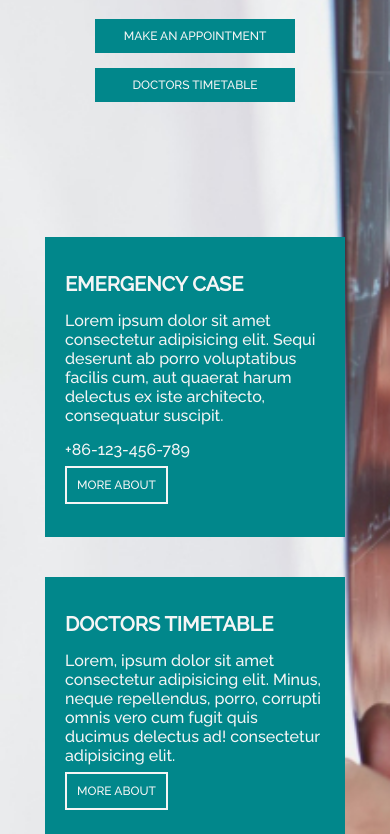
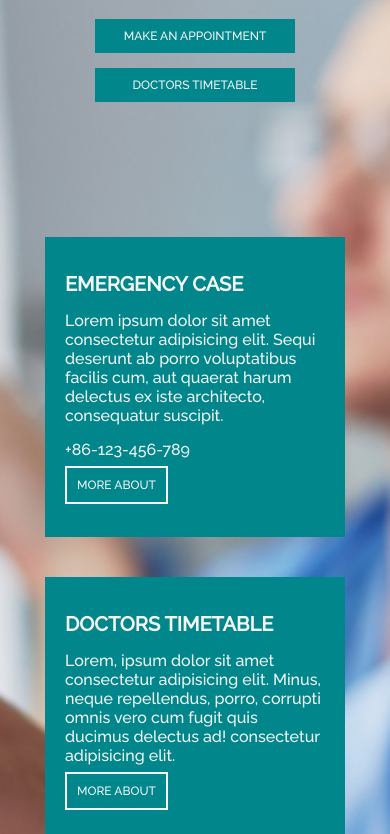
Before and after one commit to ju7lia/DocServices, a plain HTML site: page index.html in a window 390 px wide. Shown: the part 426-1260 px from the top of the page. Drawn offline with Linux system fonts and the light colour scheme.

Commit message:
Update m_queries.css

```diff
--- a/styles/m_queries.css
+++ b/styles/m_queries.css
@@ -83,6 +83,9 @@
 
 }
 @media screen and (max-width: 550px) {
+    body {
+        background-position: calc(50% + 300px);
+    }
     #logo {
         width: 30px;
     }
```
